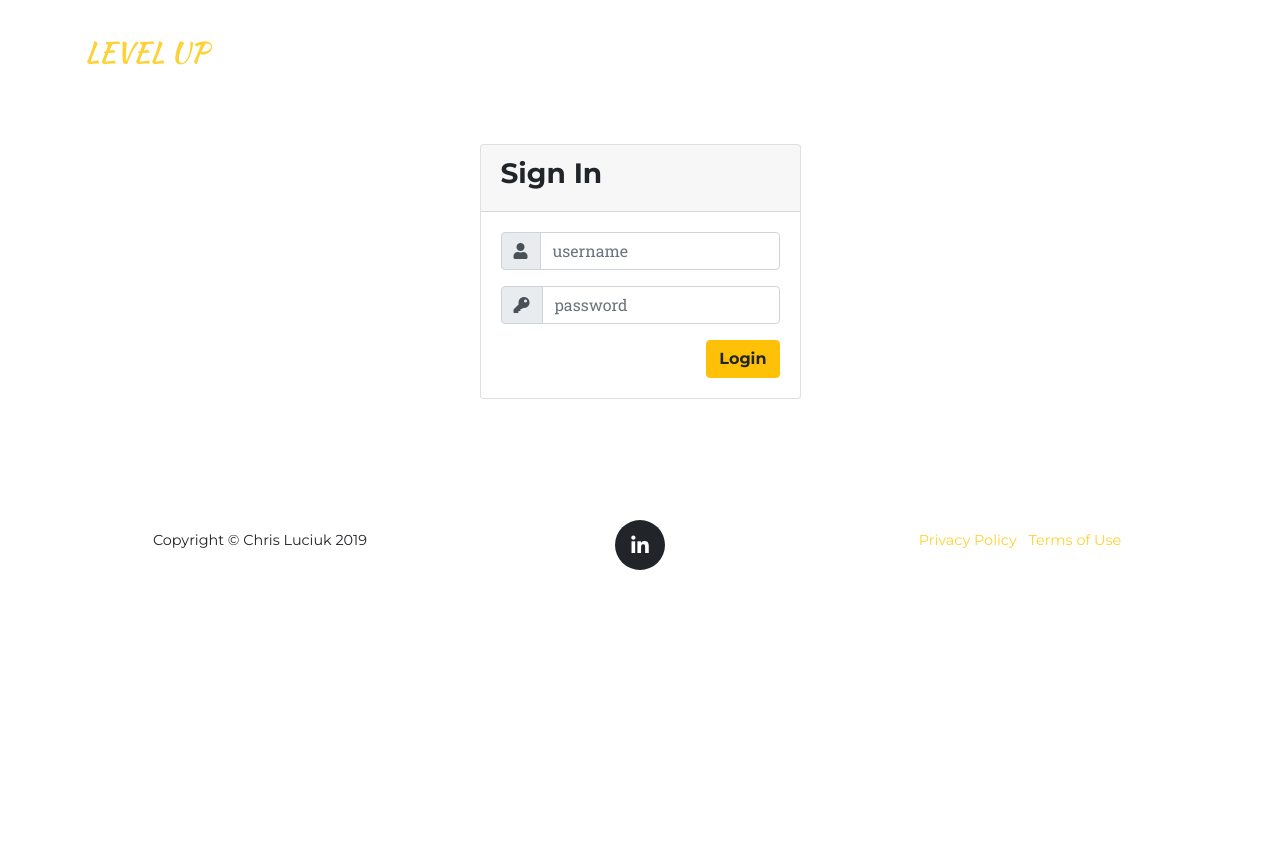
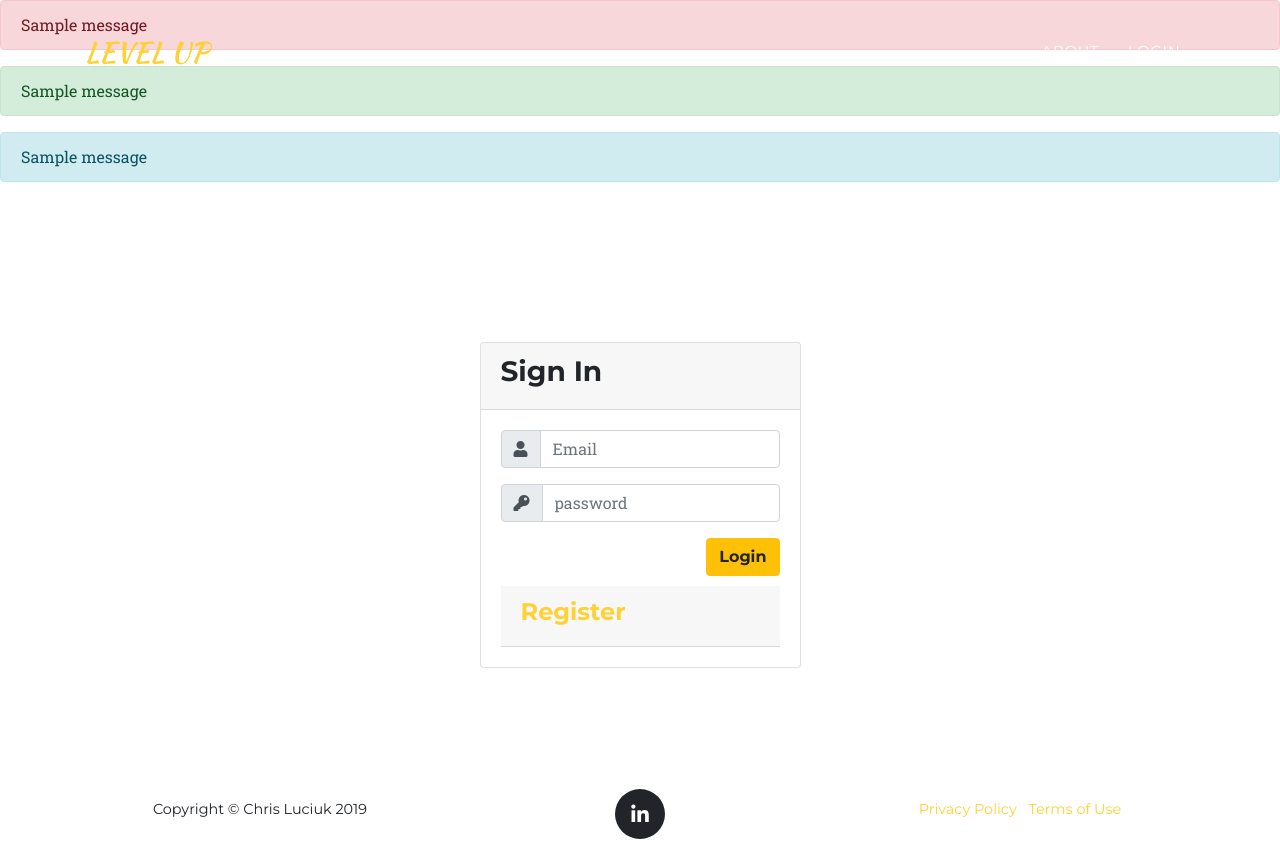
Before and after one commit to cluck28/ProfileCards, a Flask app: page /login in a window 1280 px wide. Before the commit the page ends 570 px from the top, so only its background shows below. Run offline with Flask 2, Linux system fonts and the light colour scheme; tables that the repository leaves empty hold one stand-in row (values such as "Sample post"); one stand-in notice (Sample message) is shown; some libraries are stand-ins or nearby versions; some web fonts are replaced.

Commit message:
added user registration

```diff
--- a/App/project/evaluations/views.py
+++ b/App/project/evaluations/views.py
@@ -5,9 +5,10 @@
 @author: christopherluciuk
 """
 
-from flask import render_template, Blueprint
+from flask import render_template, Blueprint, request, redirect, url_for, flash
+from project.models import Evaluation
 
-evaluations_blueprint = Blueprint('evaluations', __name__, template_folder='templates')
+evaluations_blueprint = Blueprint('evaluations', __name__)
 
 @evaluations_blueprint.route('/')
 @evaluations_blueprint.route('/index')
--- /dev/null
+++ b/App/project/templates/_form_macros.html
@@ -0,0 +1,12 @@
+{% macro render_field(field) %}
+  <dt>{{ field.label }}:
+  <dd>{{ field(**kwargs)|safe }}
+  {% if field.errors %}
+    <span class="error">
+    {% for error in field.errors %}
+      {{ error }}
+    {% endfor %}
+    </span>
+  {% endif %}
+  </dd>
+{% endmacro %}
--- a/App/project/templates/base.html
+++ b/App/project/templates/base.html
@@ -47,6 +47,20 @@
       </div>
     </div>
   </nav>
+
+  <!-- flash messages -->
+{% for error_message in get_flashed_messages(category_filter=["error"]) %}
+  <div class="alert alert-danger alert-dismissible">{{ error_message }}</div>
+{% endfor %}
+
+{% for success_message in get_flashed_messages(category_filter=["success"]) %}
+  <div class="alert alert-success alert-dismissible">{{ success_message }}</div>
+{% endfor %}
+
+{% for info_message in get_flashed_messages(category_filter=["info"]) %}
+  <div class="alert alert-info alert-dismissible">{{ info_message }}</div>
+{% endfor %}
+
 
     {% block content %}{% endblock %}
 
--- a/App/project/users/templates/login.html
+++ b/App/project/templates/login.html
@@ -1,4 +1,5 @@
 {% extends "base.html" %}
+{% from "_form_macros.html" import render_field %}
 {% block content %}
 <br><br>
 <br><br>
@@ -15,8 +16,8 @@
 						<div class="input-group-prepend">
 							<span class="input-group-text"><i class="fas fa-user"></i></span>
 						</div>
-						<input type="text" class="form-control" placeholder="username" name="username" value="{{
-          request.form.username }}">
+						<input type="text" class="form-control" placeholder="Email" name="username" value="{{
+          request.form.email }}">
 
 					</div>
 					<div class="input-group form-group">
@@ -30,6 +31,10 @@
 						<input type="submit" value="Login" class="btn btn-warning float-right login_btn">
 					</div>
 				</form>
+				<br><br>
+				<div class="card-header">
+					<h4><a href='/register'>Register</a></h4>
+				</div>
 			</div>
 			</div>
 		</div>
--- a/App/project/users/views.py
+++ b/App/project/users/views.py
@@ -1,14 +1,20 @@
-#!/usr/bin/env python3
-# -*- coding: utf-8 -*-
+# project/users/views.py
 """
 Created on Sat Oct 5, 2019
 
 @author: christopherluciuk
 """
 
-from flask import render_template, Blueprint
+from flask import render_template, Blueprint, request, redirect, url_for, flash
+from sqlalchemy.exc import IntegrityError
 
-users_blueprint = Blueprint('users', __name__, template_folder='templates')
+from project import db
+from .forms import RegisterForm
+from project.models import User
+
+
+
+users_blueprint = Blueprint('users', __name__)
 
 @users_blueprint.route('/login', methods=['GET','POST'])
 def login():
@@ -16,3 +22,19 @@
     Render the login page
     '''
     return render_template('login.html')
+
+@users_blueprint.route('/register', methods=['GET', 'POST'])
+def register():
+    form = RegisterForm(request.form)
+    if request.method == 'POST':
+        if form.validate_on_submit():
+            try:
+                new_user = User(form.email.data, form.password.data)
+                new_user.authenticated = True
+                db.session.add(new_user)
+                db.session.commit()
+                return render_template('login.html')
+            except IntegrityError:
+                db.session.rollback()
+                flash('ERROR! Email ({}) already exists.'.format(form.email.data), 'error')
+    return render_template('register.html', form=form)
```
Also changed, not shown: App/db_create.py (added, +16 -0 lines), App/project/models.py (+15 -0 lines), App/project/templates/register.html (added, +30 -0 lines), App/project/users/forms.py (added, +12 -0 lines), App/project/templates/index.html (renamed from App/project/evaluations/templates/index.html), 2 other files.
